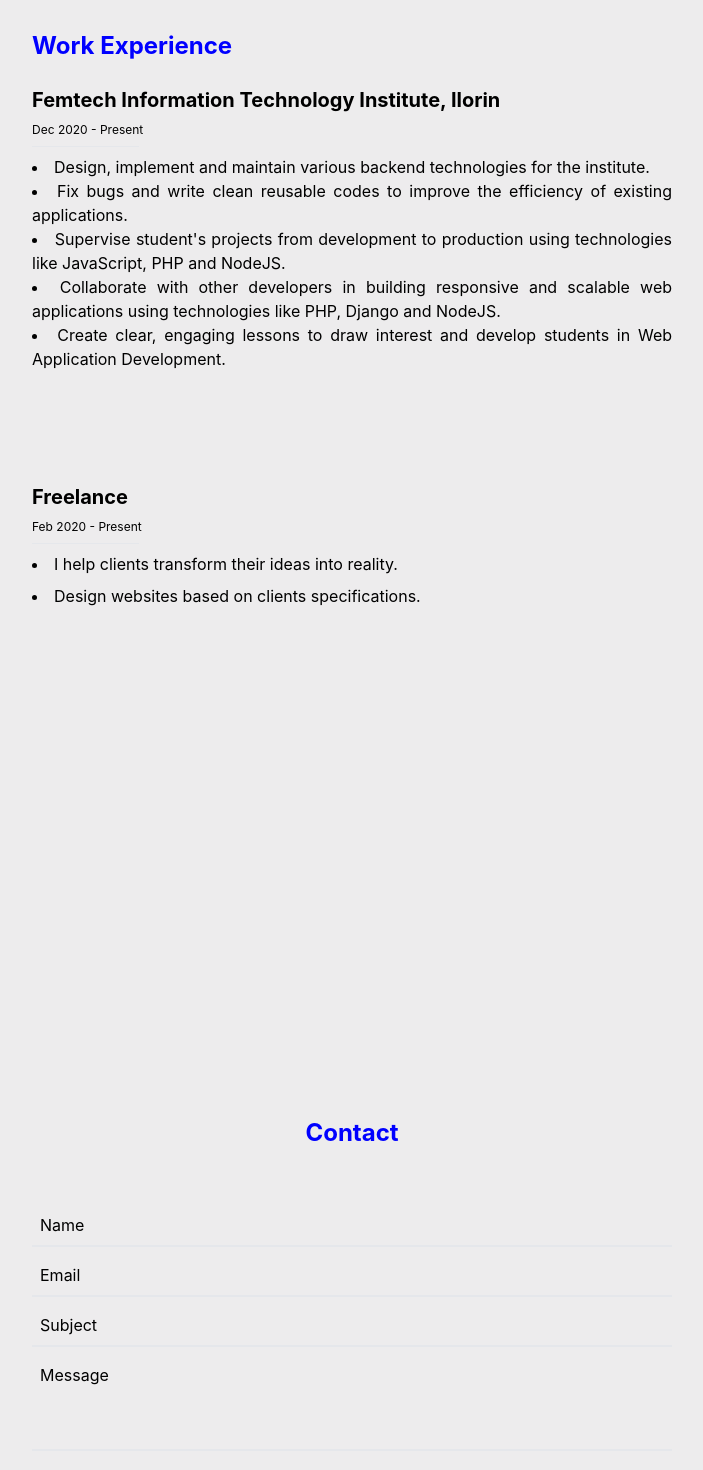
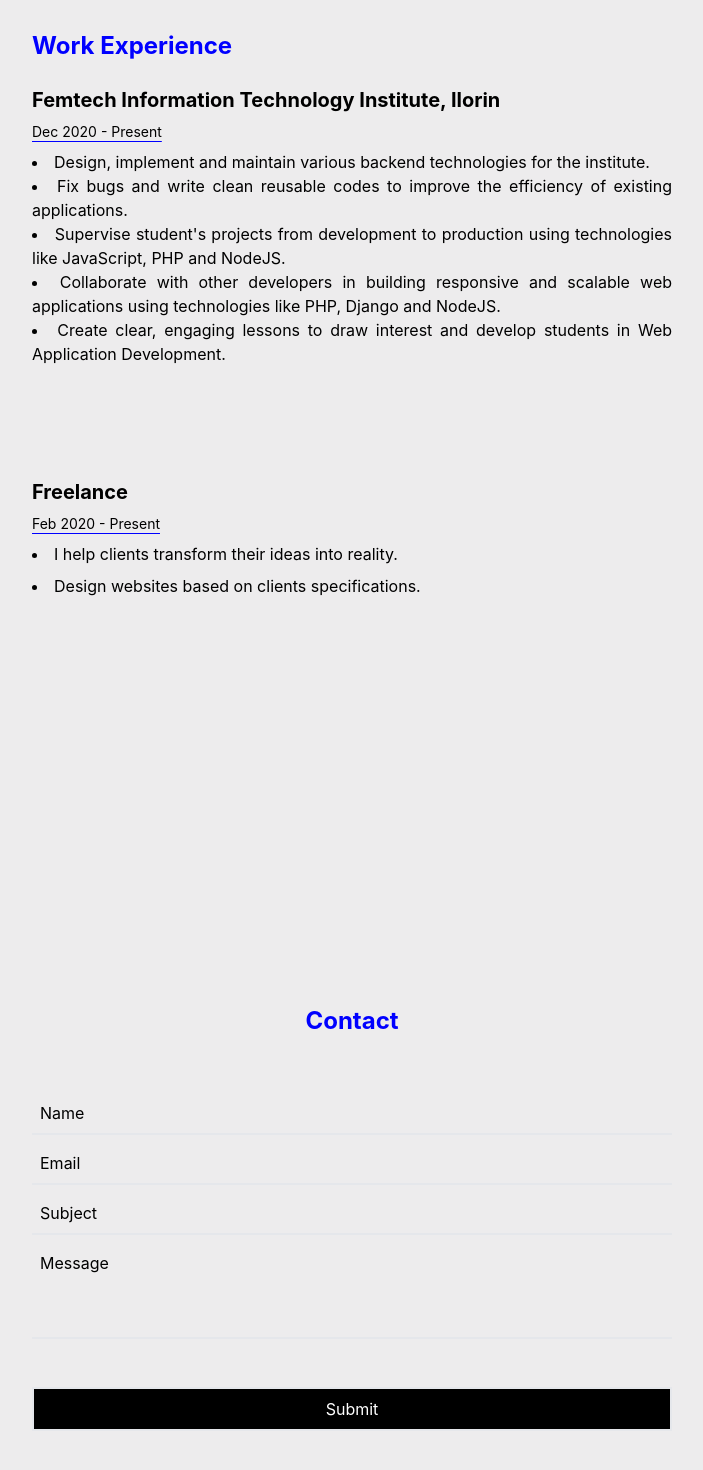
Before and after one commit to Moyowaaaa/Teslim-Jimoh, a Next.js app: page /about in a window 1280 px wide. Shown: the part 860-2330 px from the top of the page, without its empty margins (288-991 px from the left). Built offline with nearby package versions, Linux system fonts and the light colour scheme.

Commit message:
cosmetic changes (m.v.p)

```diff
--- a/pages/about.js
+++ b/pages/about.js
@@ -155,8 +155,8 @@ useEffect(() => {
   <h2 className="font-bold text-xl ">
   Femtech Information Technology Institute, Ilorin
 </h2>
-<p className="text-xs">Dec 2020 - Present</p>
-<hr className="w-2/12"></hr>
+<p className="text-sm underline underline-offset-4 decoration-[blue]">Dec 2020 - Present</p>
+
 
 <div className="w-full mx-auto">
 <li className="text-justify">
@@ -187,8 +187,8 @@ useEffect(() => {
     <div className="w-full  flex flex-col gap-2 mt-[7rem]">
 
     <h2 className="font-bold text-xl ">Freelance</h2>
-<p className="text-xs">Feb 2020 - Present</p>
-<hr className="w-2/12"></hr>
+<p className="text-sm underline underline-offset-4 decoration-[blue] ">Feb 2020 - Present</p>
+
 
 <li className="text-justify">
   I help clients transform their ideas into reality.
@@ -204,7 +204,7 @@ useEffect(() => {
 
 
 
-  <div className="w-full flex mt-[7rem] flex-col h-screen justify-center items-center" id="contact">
+  <div className="w-full flex mt-[7rem] flex-col h-screen justify-center items-center lg:mt-0" id="contact">
   <h1 className="w-auto font-bold text-2xl text-[blue] py-6">Contact </h1>
 
 
--- a/styles/globals.css
+++ b/styles/globals.css
@@ -16,9 +16,6 @@ body{
 
 }
 
-html{
- scroll-behavior: smooth;
-}
 
 
 
@@ -77,8 +74,9 @@ height: 5px;;
 }
 
 
-@media screen and (max-width:600px){
+@media screen and (min-width:1012px){
   html{
-    scroll-behavior: none;
-  }
+    scroll-behavior: smooth;
+   }
+
 }
```
